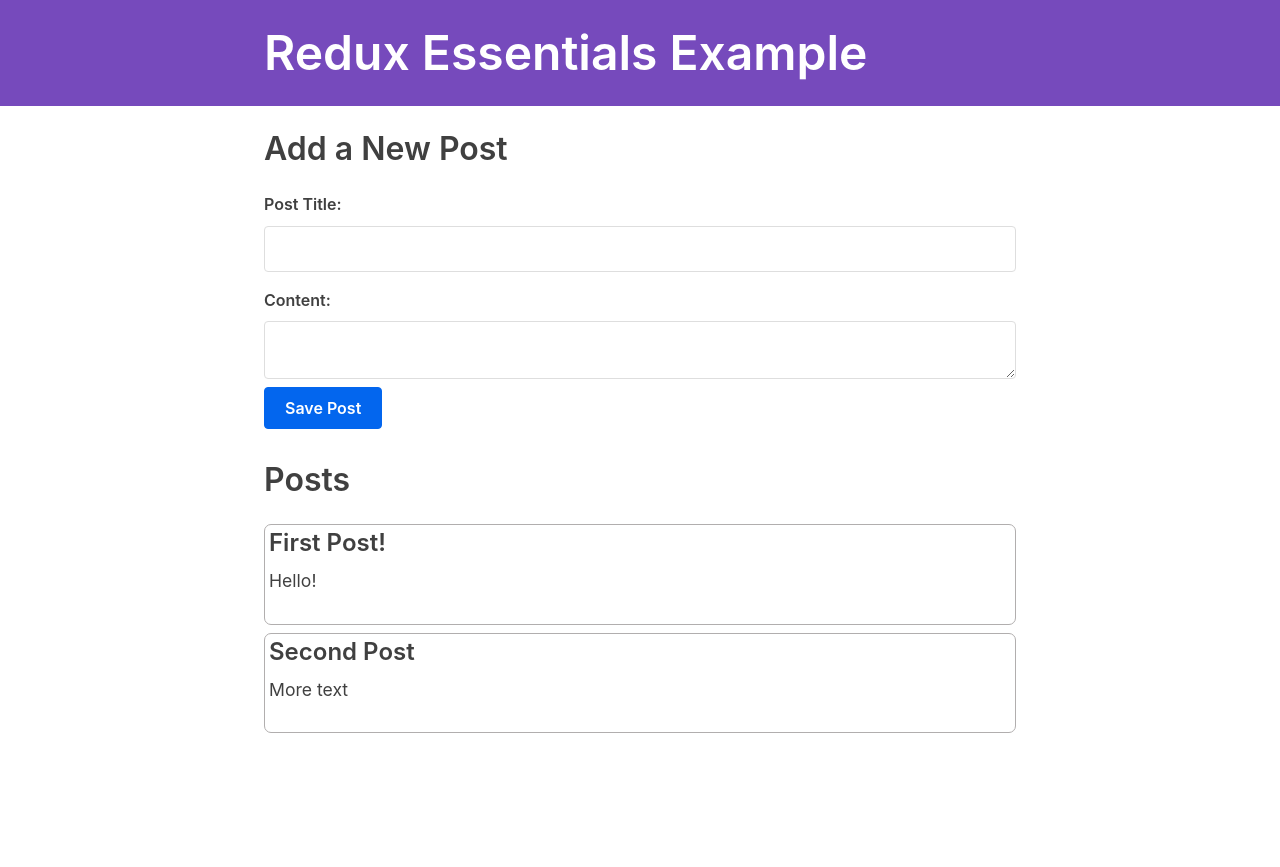
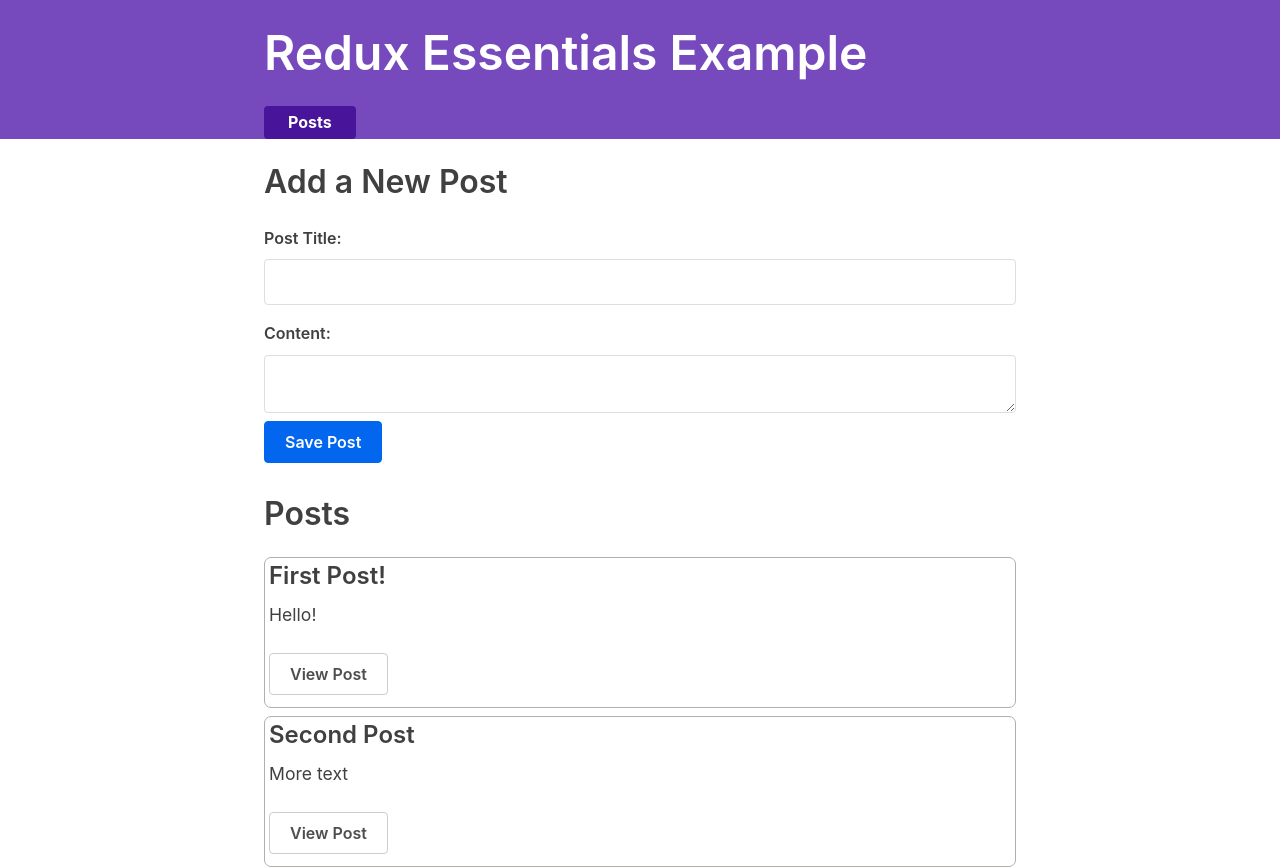
Before and after one commit to jloai009/redux-essentials-example-app, a React (Create React App) app: page / in a window 1280 px wide. Before the commit the page ends 800 px from the top, so only its background shows below. Built offline with nearby package versions, Linux system fonts and the light colour scheme; what @mswjs/data, mock-socket, txtgen would draw is missing.

Commit message:
Add single post view

```diff
--- a/src/App.js
+++ b/src/App.js
@@ -10,6 +10,7 @@
 
 import { PostsList } from './features/posts/PostsList'
 import { AddPostForm } from './features/posts/AddPostForm'
+import { SinglePostPage } from './features/posts/SinglePostPage'
 
 function App() {
   return (
@@ -27,6 +28,7 @@
               </React.Fragment>
             )}
           />
+          <Route exact path="/posts/:postId" component={SinglePostPage} />
           <Redirect to="/" />
         </Switch>
       </div>
--- a/src/app/Navbar.js
+++ b/src/app/Navbar.js
@@ -1,4 +1,6 @@
 import React from 'react'
+
+import { Link } from 'react-router-dom'
 
 export const Navbar = () => {
   return (
@@ -7,7 +9,9 @@
         <h1>Redux Essentials Example</h1>
 
         <div className="navContent">
-          <div className="navLinks"></div>
+          <div className="navLinks">
+            <Link to="/">Posts</Link>
+          </div>
         </div>
       </section>
     </nav>
--- a/src/features/posts/PostsList.js
+++ b/src/features/posts/PostsList.js
@@ -1,5 +1,6 @@
 import React from 'react'
 import { useSelector } from 'react-redux'
+import { Link } from 'react-router-dom'
 
 export const PostsList = () => {
   const posts = useSelector((state) => state.posts)
@@ -8,6 +9,9 @@
     <article className="post-excerpt" key={post.id}>
       <h3>{post.title}</h3>
       <p className="post-content">{post.content.substring(0, 100)}</p>
+      <Link to={`/posts/${post.id}`} className="button muted-button">
+        View Post
+      </Link>
     </article>
   ))
 
--- /dev/null
+++ b/src/features/posts/SinglePostPage.js
@@ -0,0 +1,27 @@
+import React from 'react'
+import { useSelector } from 'react-redux'
+
+export const SinglePostPage = ({ match }) => {
+  const { postId } = match.params
+
+  const post = useSelector((state) =>
+    state.posts.find((post) => post.id === postId)
+  )
+
+  if (!post) {
+    return (
+      <section>
+        <h2>Post not found!</h2>
+      </section>
+    )
+  }
+
+  return (
+    <section>
+      <article className="post">
+        <h2>{post.title}</h2>
+        <p className="post-content">{post.content}</p>
+      </article>
+    </section>
+  )
+}
```
